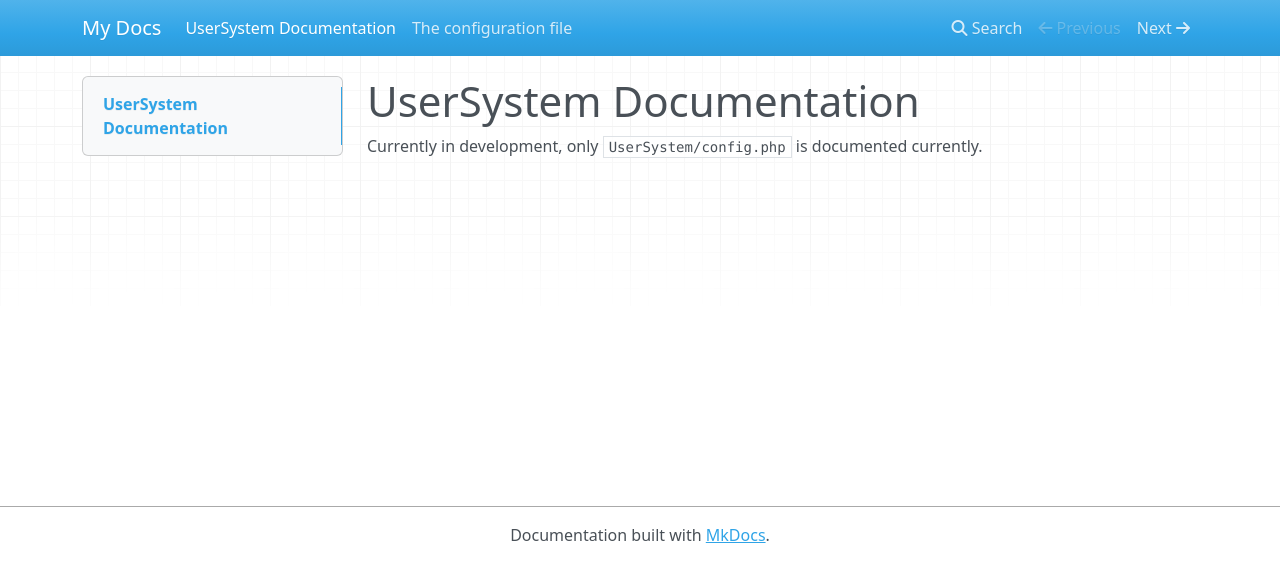
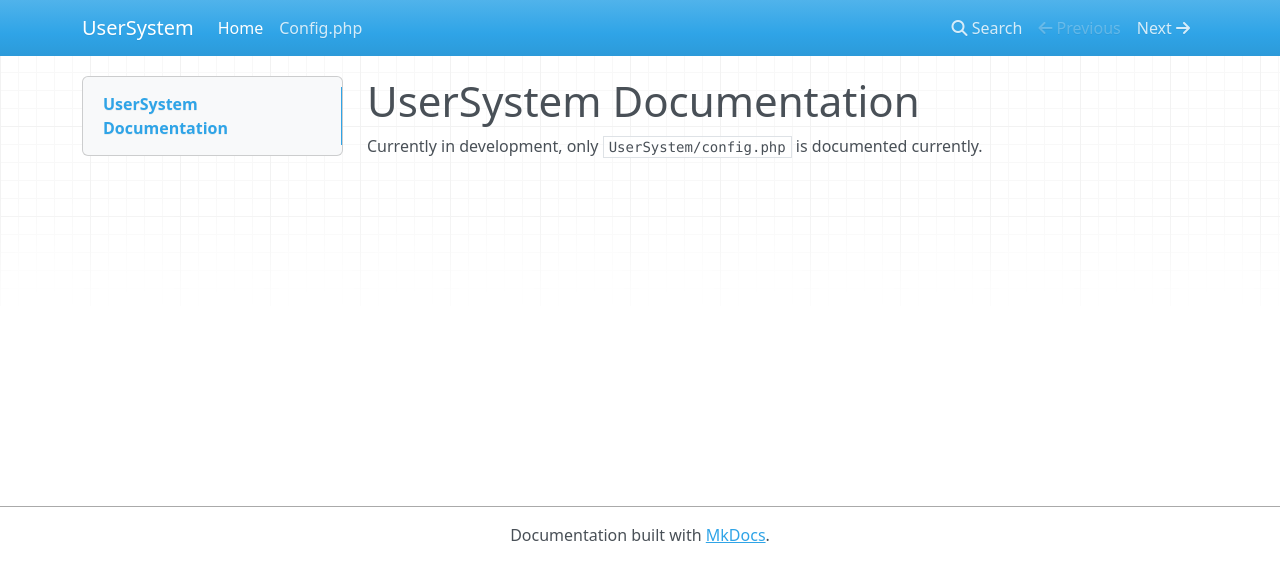
Before and after one commit to Zbee/UserSystem, an MkDocs documentation site: the page built from docs/index.md, in a window 1280 px wide. Shown: the top 582 px of the page. Built offline with MkDocs 1.6.1, drawn with Linux system fonts in a browser that asks for light colours; nearby versions of some CDN libraries; old or Windows-style settings are respelled for this version of MkDocs.

Commit message:
~Documentation
Just customized it a little bit, hopefully the standard mkdocs theme
will work on rtfd.

```diff
--- a/mkdocs.yml
+++ b/mkdocs.yml
@@ -1 +1,5 @@
-site_name: My Docs
+site_name: UserSystem
+pages:
+- [index.md, Home]
+- [config.md, Config.php]
+theme: mkdocs
```
